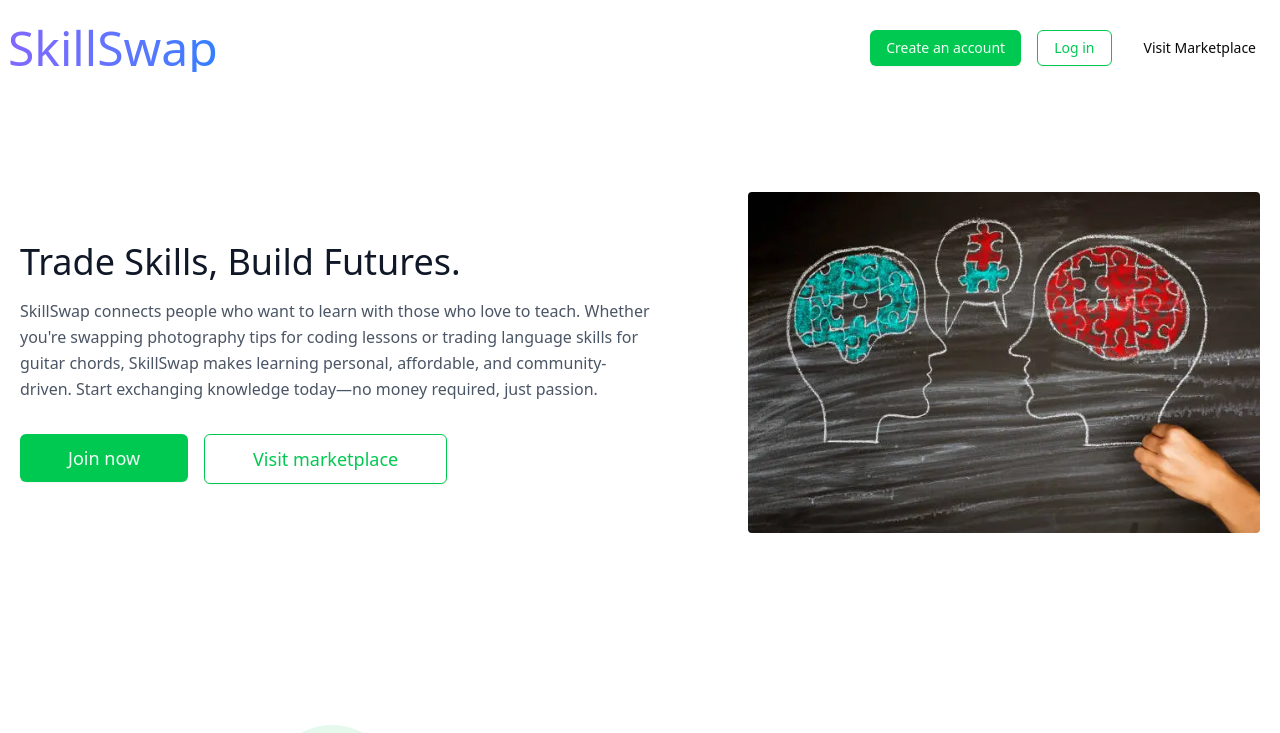
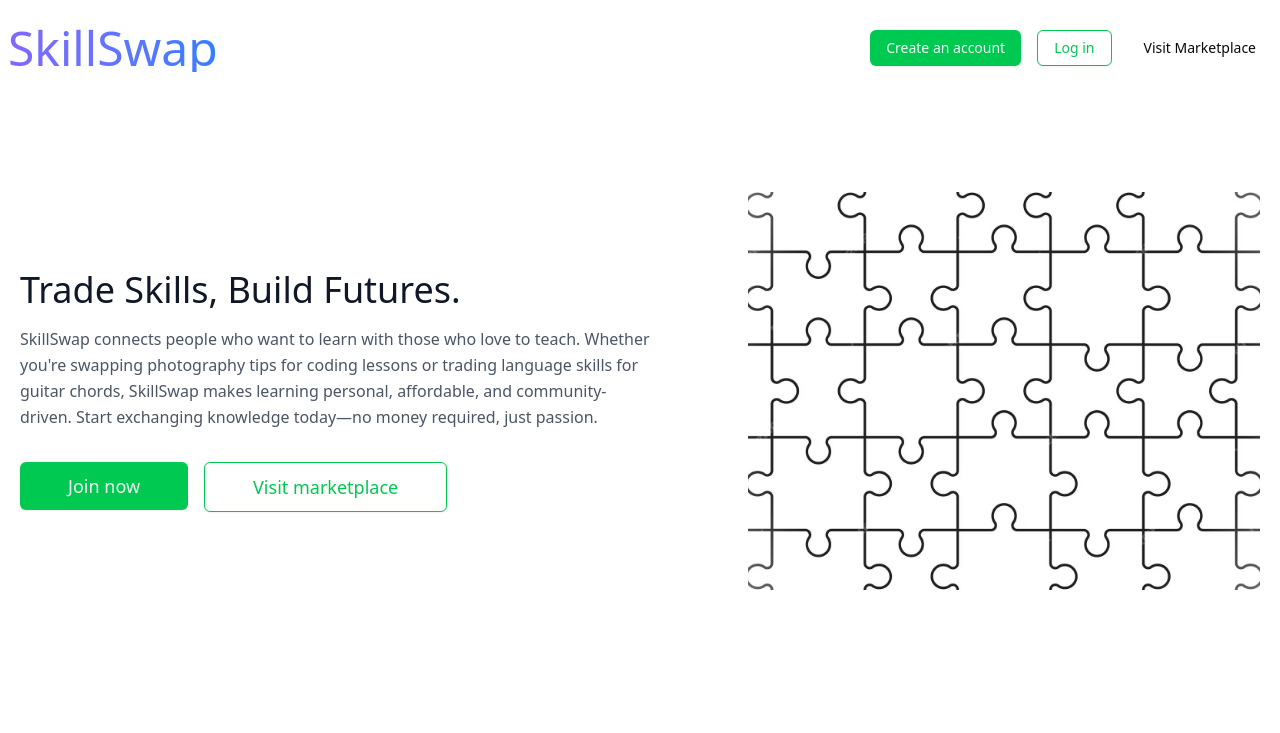
Before and after one commit to salman9802/SkillSwap, a React (Vite) app in the folder frontend/user/: page / in a window 1280 px wide. Shown: the top 733 px of the page. Built offline with nearby package versions, Linux system fonts and the light colour scheme; no server answers; what countries-and-timezones would draw is missing.

Commit message:
fix: change hero image

```diff
--- a/frontend/user/src/components/Hero.tsx
+++ b/frontend/user/src/components/Hero.tsx
@@ -33,11 +33,18 @@ const Hero = () => {
             </Link>
           </div>
         </div>
-        <div className="w-5/6 md:w-1/2 lg:w-full lg:max-w-lg">
+        <div className="w-5/6 overflow-hidden md:w-1/2 lg:w-full lg:max-w-lg">
           <img
-            className="rounded object-cover object-center"
+            className="scale-150 rounded-full object-center mix-blend-multiply"
             alt="hero"
-            src="hero.webp"
+            src="hero2.avif"
+            //   style="mask-image: radial-gradient(circle, white 50%, transparent 100%);
+            //  -webkit-mask-image: radial-gradient(circle, white 50%, transparent 100%);"
+            style={{
+              maskImage: "radial-gradient(circle, white 10%, transparent 60%)",
+              WebkitMaskImage:
+                "radial-gradient(circle, white 50%, transparent 100%)",
+            }}
           />
         </div>
       </div>
```
Also changed, not shown: frontend/user/public/hero2.avif (added).
